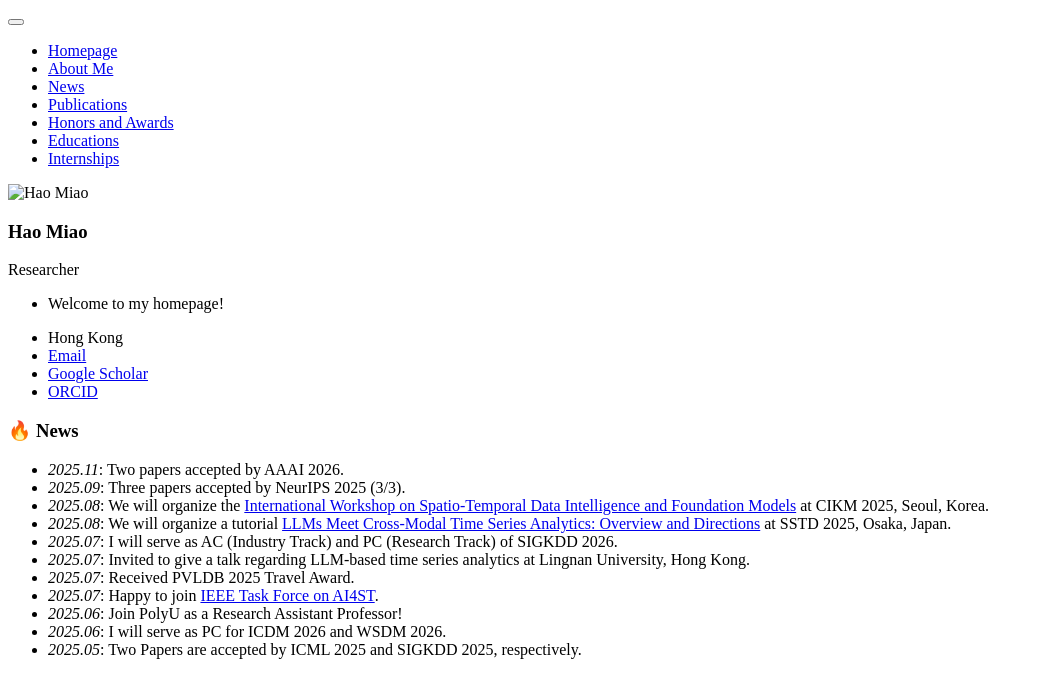
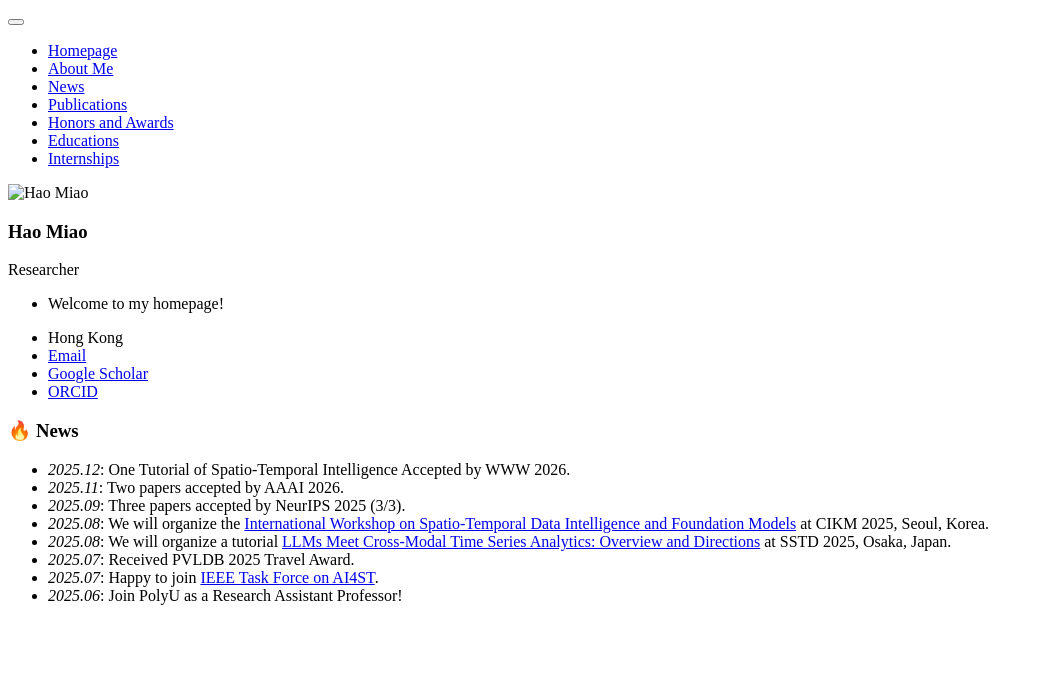
Before and after one commit to MiaoHaoSunny/MiaoHaoSunny.github.io, a Jekyll site: the page built from _pages/includes/news.md, in a window 1280 px wide. Shown: the top 698 px of the page, without its empty margins (0-1043 px from the left). Built offline with Jekyll 4.4.1, drawn with Linux system fonts in a browser that asks for light colours; our own code applies the rules of GitHub Pages for plain Markdown files.

Commit message:
Update news.md

```diff
--- a/_pages/includes/news.md
+++ b/_pages/includes/news.md
@@ -1,12 +1,9 @@
 # 🔥 News
+- *2025.12*: One Tutorial of Spatio-Temporal Intelligence Accepted by WWW 2026.
 - *2025.11*: Two papers accepted by AAAI 2026.
 - *2025.09*: Three papers accepted by NeurIPS 2025 (3/3).
 - *2025.08*: We will organize the [International Workshop on Spatio-Temporal Data Intelligence and Foundation Models](https://stintelligence.github.io/) at CIKM 2025, Seoul, Korea.
 - *2025.08*: We will organize a tutorial [LLMs Meet Cross-Modal Time Series Analytics: Overview and Directions](https://llm-cmts.github.io/) at SSTD 2025, Osaka, Japan.
-- *2025.07*: I will serve as AC (Industry Track) and PC (Research Track) of SIGKDD 2026.
-- *2025.07*: Invited to give a talk regarding LLM-based time series analytics at Lingnan University, Hong Kong.
 - *2025.07*: Received PVLDB 2025 Travel Award.
 - *2025.07*: Happy to join [IEEE Task Force on AI4ST](https://cis.taskforce.ieee.org/ai4tst/).
 - *2025.06*: Join PolyU as a Research Assistant Professor!
-- *2025.06*: I will serve as PC for ICDM 2026 and WSDM 2026.
-- *2025.05*: Two Papers are accepted by ICML 2025 and SIGKDD 2025, respectively.
```
